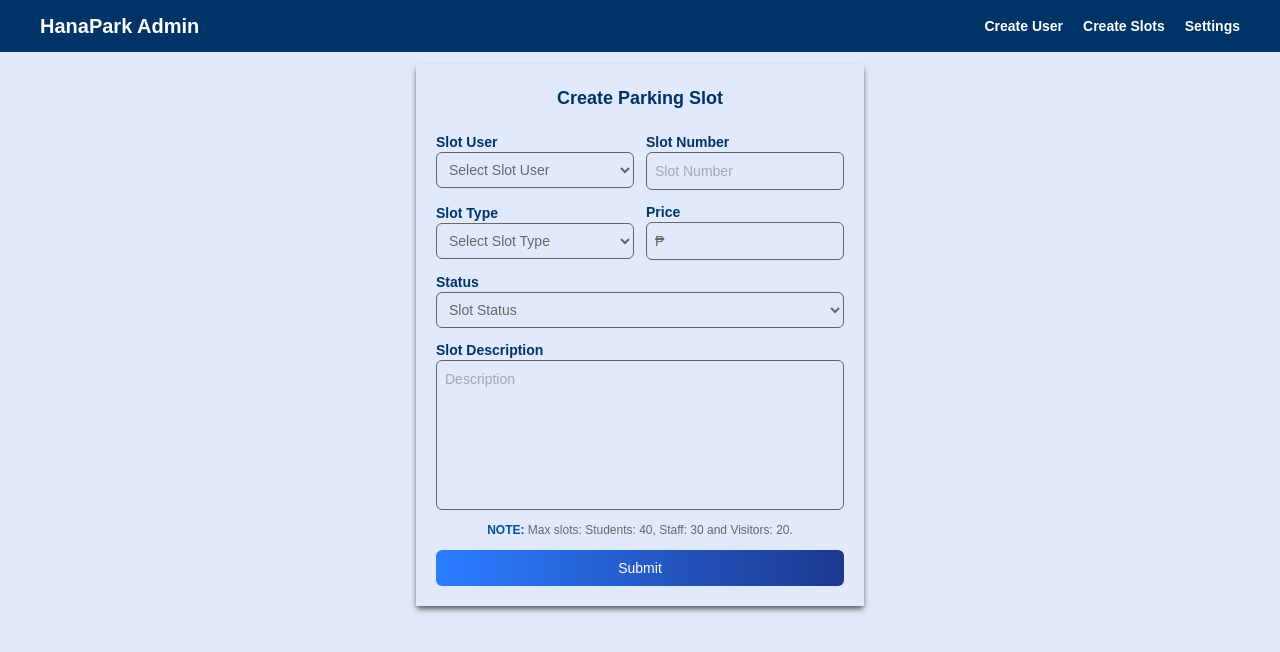
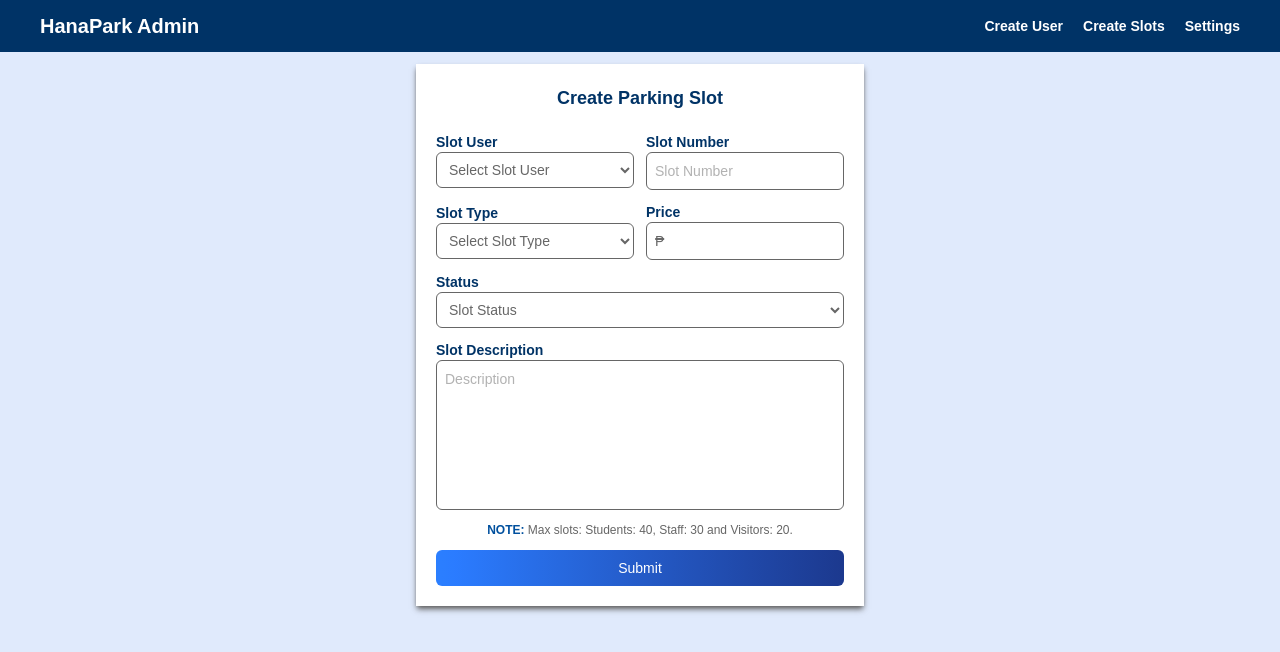
Before and after one commit to prodby-david/Capstone-Project-HanaPark-, a React (Vite) app in the folder client/: page /admin/slots in a window 1280 px wide. Shown: the top 652 px of the page. Built offline with nearby package versions, Linux system fonts and the light colour scheme; no server answers; sample sign-in values are in the browser's storage.

Commit message:
fix: adjust the ui

```diff
--- a/client/src/components/forms/admin/createSlot.jsx
+++ b/client/src/components/forms/admin/createSlot.jsx
@@ -135,7 +135,7 @@ const CreateSlot = () => {
     <AdminHeader />
       <div className='flex justify-center items-center mt-3 px-5'>
 
-        <div className='flex flex-col text-center p-5 shadow-md shadow-color-2 w-full max-w-md'>
+        <div className='flex flex-col text-center p-5 shadow-md shadow-color-2 w-full max-w-md bg-white'>
 
           <h2 className='text-lg text-color font-semibold'>Create Parking Slot</h2>
 
```
